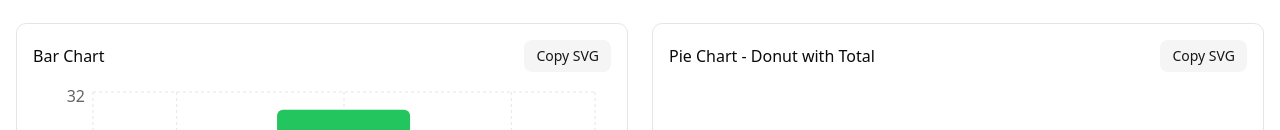
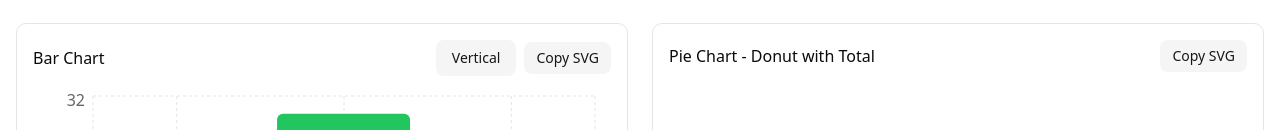
Before and after one commit to s1n-c0s/FastChart, a React (Vite) app: page / in a window 1280 px wide. Shown: the part 403-533 px from the top of the page. Built offline with nearby package versions, Linux system fonts and the light colour scheme.

Commit message:
+ verticle botton to bar-chart

```diff
--- a/src/components/DataVisualizer.tsx
+++ b/src/components/DataVisualizer.tsx
@@ -202,6 +202,7 @@ export default function DataVisualizer() {
     { id: generateId(), label: "C", value: 18, color: presetColors[2] },
   ]);
   const [stackedHorizontal, setStackedHorizontal] = useState(true);
+  const [barHorizontal, setBarHorizontal] = useState(true);
   const [markdownInput, setMarkdownInput] = useState<string>(
     `Label,Value,Color\nitem1,"5",#F032E6\nitem2,"4",#46F0F0\nitem3,"5",#06b6d4`
   );
@@ -718,6 +719,14 @@ export default function DataVisualizer() {
         <div ref={barCardRef} className="rounded-lg border p-4 h-[380px]">
           <div className="flex items-center justify-between mb-3">
             <h3 className="text-base font-medium">Bar Chart</h3>
+            <div className="flex items-center gap-2">
+              <Button
+                variant="secondary"
+                aria-label="Toggle bar chart orientation"
+                onClick={() => setBarHorizontal((v) => !v)}
+              >
+                {barHorizontal ? "Vertical" : "Horizontal"}
+              </Button>
               <Button
                 size="sm"
                 variant="secondary"
@@ -727,16 +736,27 @@ export default function DataVisualizer() {
                 Copy SVG
               </Button>
             </div>
+          </div>
           <ResponsiveContainer width="100%" height="95%">
             <BarChart
               data={sortedData}
               margin={{ top: 8, right: 16, bottom: 8, left: 0 }}
+              layout={barHorizontal ? "horizontal" : "vertical"}
             >
               <CartesianGrid strokeDasharray="3 3" className="stroke-border" />
+              {barHorizontal ? (
+                <>
                   <XAxis dataKey="label" tickLine={false} axisLine={false} />
                   <YAxis tickLine={false} axisLine={false} />
+                </>
+              ) : (
+                <>
+                  <XAxis type="number" tickLine={false} axisLine={false} />
+                  <YAxis dataKey="label" type="category" tickLine={false} axisLine={false} />
+                </>
+              )}
               <Tooltip />
-              <Bar dataKey="value" radius={[6, 6, 0, 0]}>
+              <Bar dataKey="value" radius={barHorizontal ? [6, 6, 0, 0] : [0, 6, 6, 0]}>
                 {sortedData.map((entry) => (
                   <Cell key={entry.id} fill={entry.color} />
                 ))}
```
Lines whose indentation alone changed are shown as unchanged.
